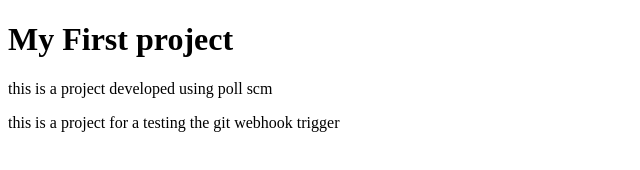
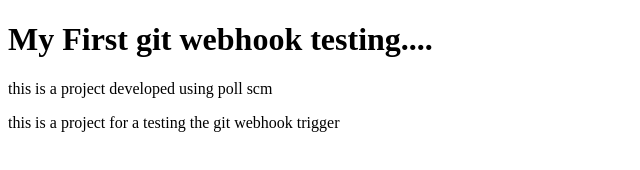
Before and after one commit to sai-45-kla/project1, a plain HTML site: page index.html in a window 1280 px wide. Shown: the whole page, without its empty margins (0-640 px from the left). Drawn offline with Linux system fonts and the light colour scheme.

Commit message:
webhook test

```diff
--- a/index.html
+++ b/index.html
@@ -2,7 +2,7 @@
 <html>
 <body>
 
-<h1>My First project </h1>
+<h1>My First git webhook testing.... </h1>
 <p>this is a project developed using poll scm</p>
 <p>this is a project for a testing the git webhook trigger</p>
 
```
